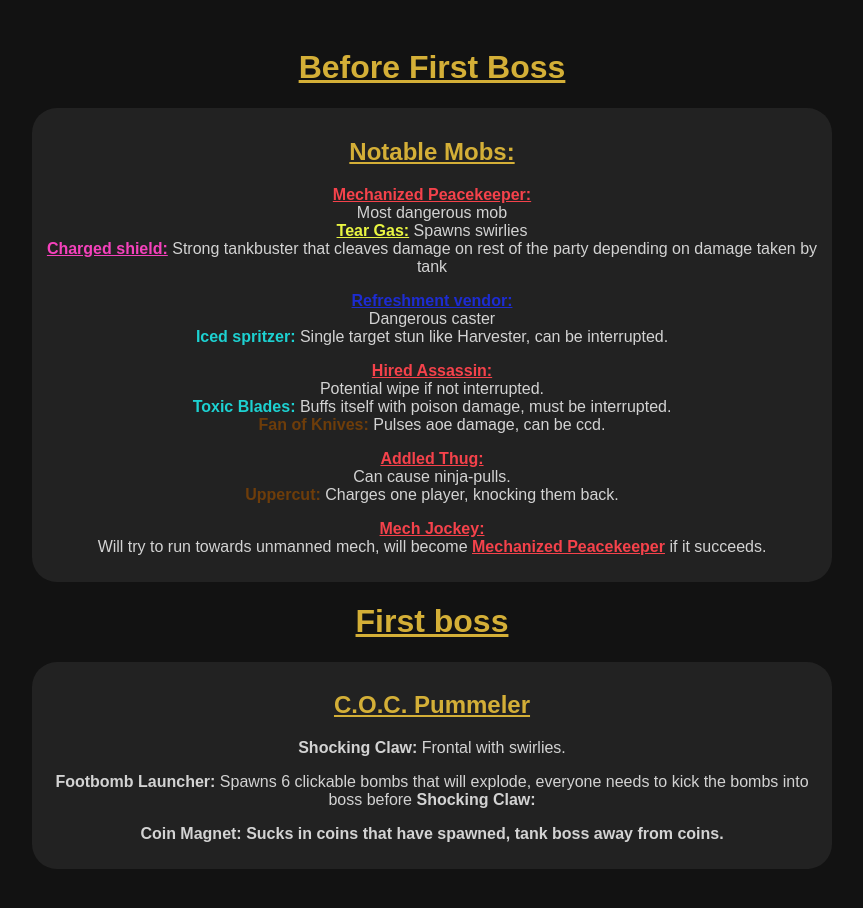
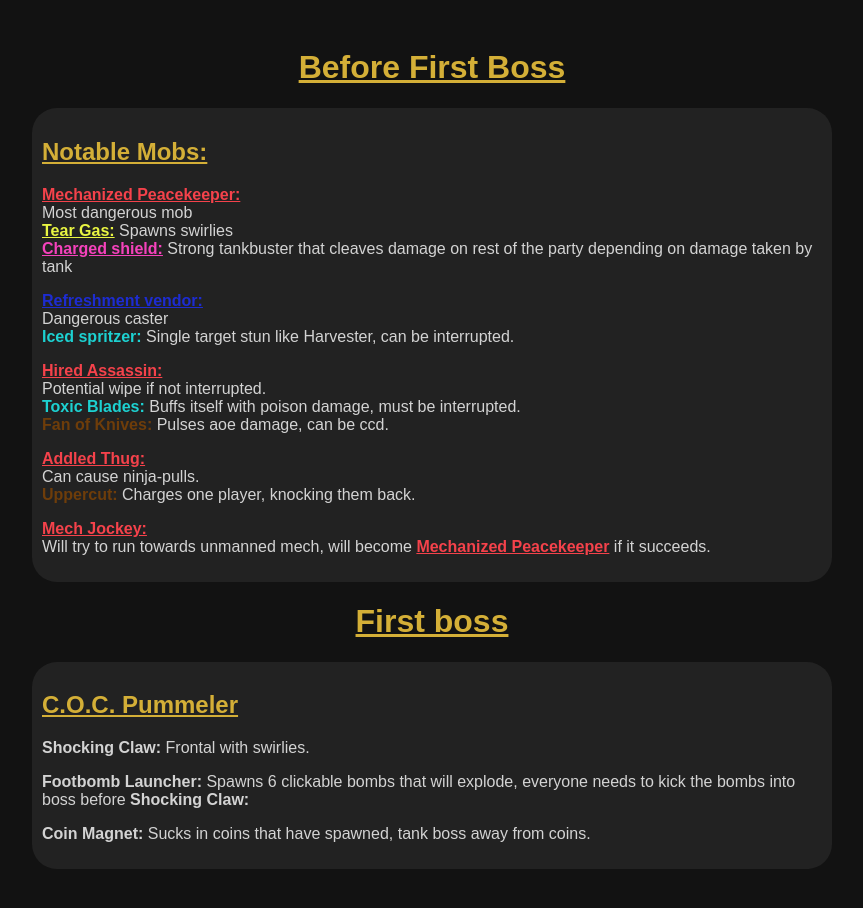
Before and after one commit to Thepplo/wow_s2_cheatsheet, a plain HTML site: page motherlode.html in a window 1280 px wide. Shown: the whole page, without its empty margins (208-1071 px from the left). Drawn offline with Linux system fonts and the light colour scheme.

Commit message:
Update motherlode.html

```diff
--- a/motherlode.html
+++ b/motherlode.html
@@ -10,7 +10,7 @@
         h2 { color:  #d4af37; text-decoration: underline;}
         p { color: lightgrey;}
         .container { max-width: 800px; margin: auto; border: none;}
-        .area { margin-bottom: 20px; padding: 10px; border: none; background: #222; color: black; border-radius: 25px; }
+        .area { margin-bottom: 20px; padding: 10px; border: none; background: #222; color: black; border-radius: 25px; text-align: left;}
         .dangerousmob { color: #f5424b; font-weight: bold;  text-decoration: underline;}
         .abilitynoint { color: #e9f542; font-weight: bold;  text-decoration: underline;}
         .tankbuster { color: #f542bc; font-weight: bold;  text-decoration: underline;}
@@ -53,7 +53,7 @@
                 <h2>C.O.C. Pummeler</h2>
                 <p><strong class="abillitywithint">Shocking Claw:</strong> Frontal with swirlies.</p>
                 <p><strong class="abillitywithcc">Footbomb Launcher:</strong> Spawns 6 clickable bombs that will explode, everyone needs to kick the bombs into boss before <strong class="abillitywithcc">Shocking Claw:</strong> </p>
-                <p><strong class="abillitywithcc" color: #dec028;>Coin Magnet: Sucks in coins that have spawned, tank boss away from coins.</strong></p>
+                <p><strong class="abillitywithcc" color: #dec028;>Coin Magnet:</strong> Sucks in coins that have spawned, tank boss away from coins.</p>
         </div>
     </div>
 </body>
```
